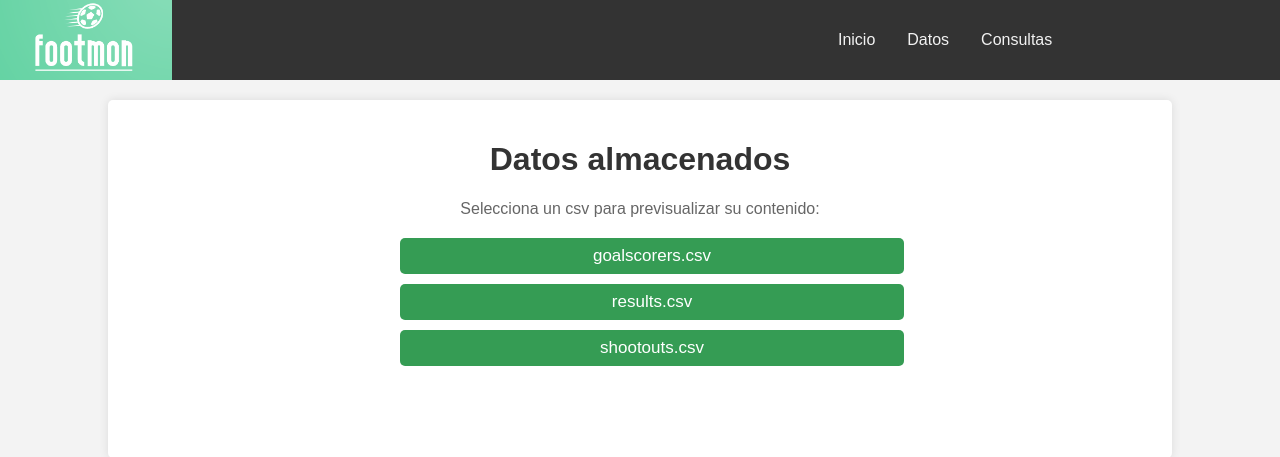
After one commit to Jaimegg177/FootMon, a Django app: page /datos/ in a window 1280 px wide. The commit adds this page. Shown: the top 457 px of the page. Run offline with Django 4.2, Linux system fonts and the light colour scheme.

Commit message:
interfaz

```diff
--- /dev/null
+++ b/footmon/partidos/templates/datos.html
@@ -0,0 +1,130 @@
+<!DOCTYPE html>
+<html lang="en">
+<head>
+    <meta charset="UTF-8">
+    <meta name="viewport" content="width=device-width, initial-scale=1.0">
+    <title>FootMon - Estadísticas de Fútbol</title>
+    <style>
+        body {
+            font-family: Arial, sans-serif;
+            margin: 0;
+            padding: 0;
+            background-color: #f3f3f3;
+        }
+        .navbar {
+            background-color: #333;
+            overflow: hidden;
+            display: flex;
+            align-items: center;
+        }
+        .navbar img {
+            height: 80px;
+            margin-right: 550px;
+        }
+        .navbar .nav-links {
+            margin-left: 100px;
+            display: flex;
+            justify-content: center;
+        }
+        .navbar a {
+            color: #f2f2f2;
+            display: inline-block;
+            text-align: center;
+            padding: 14px 16px;
+            text-decoration: none;
+        }
+        .navbar a:hover {
+            background-color: #ddd;
+            color: black;
+        }
+        .container {
+            width: 80%; /* Ancho del contenedor principal */
+            margin: 20px auto;
+            padding: 20px;
+            background-color: #fff;
+            border-radius: 5px;
+            box-shadow: 0 0 10px rgba(0,0,0,0.1);
+        }
+        h1 {
+            text-align: center;
+            color: #333;
+        }
+        p {
+            text-align: center; /* Centrar el texto */
+            color: #666;
+            margin-bottom: 20px; /* Espacio adicional debajo del párrafo */
+        }
+        .button-container {
+            margin-top: 20px;
+            margin-bottom: 80px; /* Espacio adicional debajo del contenedor de botones */
+            text-align: center;
+            max-width: 500px; /* Ancho máximo del contenedor de botones */
+            margin: 0 auto; /* Centrar el contenedor de botones */
+        }
+        .button {
+            margin: 10px; /* Margen de 10px en todos los lados */
+            padding: 8px 12px; /* Padding más pequeño */
+            background-color: #359c54;
+            color: #fff;
+            border: none;
+            border-radius: 5px;
+            cursor: pointer;
+            transition: background-color 0.3s ease;
+            display: inline-block;
+            text-decoration: none;
+            text-align: center;
+            font-size: 17px; /* Tamaño de texto más pequeño */
+            width: calc(100% - 20px); /* Ancho relativo al contenedor con margen izquierdo y derecho de 10px */
+        }
+        .button:hover {
+            background-color: #555;
+        }
+        .csv-list {
+            list-style-type: none;
+            padding: 0;
+            text-align: center;
+        }
+        .csv-list li {
+            margin-bottom: 10px;
+        }
+        .csv-list a {
+            display: block;
+            background-color: #359c54; /* Color de fondo del botón */
+            color: #fff; /* Color de texto del botón */
+            padding: 8px 12px; /* Padding más pequeño */
+            border-radius: 5px;
+            text-decoration: none;
+            transition: background-color 0.3s ease;
+        }
+        .csv-list a:hover {
+            background-color: #79f3ba; /* Cambio de color al pasar el cursor sobre el botón */
+        }
+    </style>
+</head>
+<body>
+    <div class="navbar">
+        <img src="/media/footMon.png" alt="FootMon">
+        <div class="nav-links">
+            <a href="{% url 'pagina_principal' %}" class="active">Inicio</a>
+            <a href="{% url 'datos' %}">Datos</a>
+            <a href="{% url 'consultas' %}">Consultas</a>
+        </div>
+    </div>
+
+    <div class="container">
+        <h1>Datos almacenados</h1>
+        <p>Selecciona un csv para previsualizar su contenido:</p>
+
+        <div class="button-container">
+            <ul class="csv-list">
+                <li><a href="{% url 'goalscorers_csv' %}" class="button">goalscorers.csv</a></li>
+                <li><a href="{% url 'results_csv' %}" class="button">results.csv</a></li>
+                <li><a href="{% url 'shootouts_csv' %}" class="button">shootouts.csv</a></li>
+            </ul>
+        </div>
+
+        <br></br>
+        <p></p>
+    </div>
+</body>
+</html>
--- a/footmon/partidos/urls.py
+++ b/footmon/partidos/urls.py
@@ -1,10 +1,12 @@
 from django.urls import path
 from django.conf import settings
 from django.conf.urls.static import static
-from .views import partidos_equipo_anyo_torneo, goles_por_jugador_y_anyo, goles_en_propia_reibidos_por_equipo, goles_por_equipo_en_torneo, maximo_goleador_equipo, primer_tiro_penaltis, media_goles_de_penalti_por_jugador, media_victorias_equipo, pagina_principal
+from .views import shootouts_csv, results_csv, goalscorers_csv, consultas, datos, partidos_equipo_anyo_torneo, goles_por_jugador_y_anyo, goles_en_propia_reibidos_por_equipo, goles_por_equipo_en_torneo, maximo_goleador_equipo, primer_tiro_penaltis, media_goles_de_penalti_por_jugador, media_victorias_equipo, pagina_principal
 
 urlpatterns = [
     path('', pagina_principal, name='pagina_principal'),
+    path('consultas/', consultas, name='consultas'),
+    path('datos/', datos, name='datos'),
     path('partidos_equipo_anyo_torneo/', partidos_equipo_anyo_torneo, name='partidos_equipo_anyoo_torneo'),
     path('goles_por_jugador_y_anyo', goles_por_jugador_y_anyo, name='goles_por_jugador_y_anyo'),
     path('goles_en_propia/', goles_en_propia_reibidos_por_equipo, name='goles_en_propia'),
@@ -13,6 +15,9 @@ urlpatterns = [
     path('primer_tiro_penaltis/', primer_tiro_penaltis, name='primer_tiro_penaltis'),
     path('media_goles_de_penalti_por_jugador/', media_goles_de_penalti_por_jugador, name='media_goles_de_penalti_por_jugador'),
     path('media_victorias_equipo/', media_victorias_equipo, name='media_victorias_equipo'),
+    path('results_csv/', results_csv, name='results_csv'),
+    path('shootouts_csv/', shootouts_csv, name='shootouts_csv'),
+    path('goalscorers_csv/', goalscorers_csv, name='goalscorers_csv'),
 
 ]
 
--- a/footmon/partidos/views.py
+++ b/footmon/partidos/views.py
@@ -1,3 +1,5 @@
+import csv
+import os
 from django.shortcuts import render
 from pymongo import MongoClient
 
@@ -238,7 +240,55 @@ def media_victorias_equipo(request):
     return render(request, 'media_victorias_equipo.html', {'sorted_result': sorted_result})
 
 
-# MAIN
-
+# NavBar
 def pagina_principal(request):
     return render(request, 'main.html', {})
+
+def datos(request):
+    return render(request, 'datos.html', {})
+
+def consultas(request):
+    return render(request, 'consultas.html', {})
+
+# CSVs
+def results_csv(request):
+     # Ruta del archivo CSV
+    csv_path = os.path.join('data','results.csv')
+
+    # Leer el archivo CSV y procesar los datos
+    csv_data = []
+    with open(csv_path, 'r', encoding='utf-8') as file:
+        reader = csv.reader(file)
+        for row in reader:
+            csv_data.append(row)
+
+    # Renderizar una plantilla HTML para mostrar los datos
+    return render(request, 'resultsCSV.html', {'csv_data': csv_data})
+
+def goalscorers_csv(request):
+    # Ruta del archivo CSV
+    csv_path = os.path.join('data', 'goalscorers.csv')
+
+    # Leer el archivo CSV y procesar los datos
+    csv_data = []
+    with open(csv_path, 'r', encoding='utf-8') as file:
+        reader = csv.reader(file)
+        for row in reader:
+            csv_data.append(row)
+
+    # Renderizar una plantilla HTML para mostrar los datos
+    return render(request, 'goalscorersCSV.html', {'csv_data': csv_data})
+
+def shootouts_csv(request):
+     # Ruta del archivo CSV
+    csv_path = os.path.join('data','shootouts.csv')
+
+    # Leer el archivo CSV y procesar los datos
+    csv_data = []
+    with open(csv_path, 'r', encoding='utf-8') as file:
+        reader = csv.reader(file)
+        for row in reader:
+            csv_data.append(row)
+
+    # Renderizar una plantilla HTML para mostrar los datos
+    return render(request, 'shootoutsCSV.html', {'csv_data': csv_data})
```
Also changed, not shown: footmon/partidos/templates/consultas.html (added, +111 -0 lines), footmon/partidos/templates/goalscorersCSV.html (added, +107 -0 lines), footmon/partidos/templates/main.html (+11 -63 lines), footmon/partidos/templates/resultsCSV.html (added, +107 -0 lines), footmon/partidos/templates/shootoutsCSV.html (added, +107 -0 lines).
